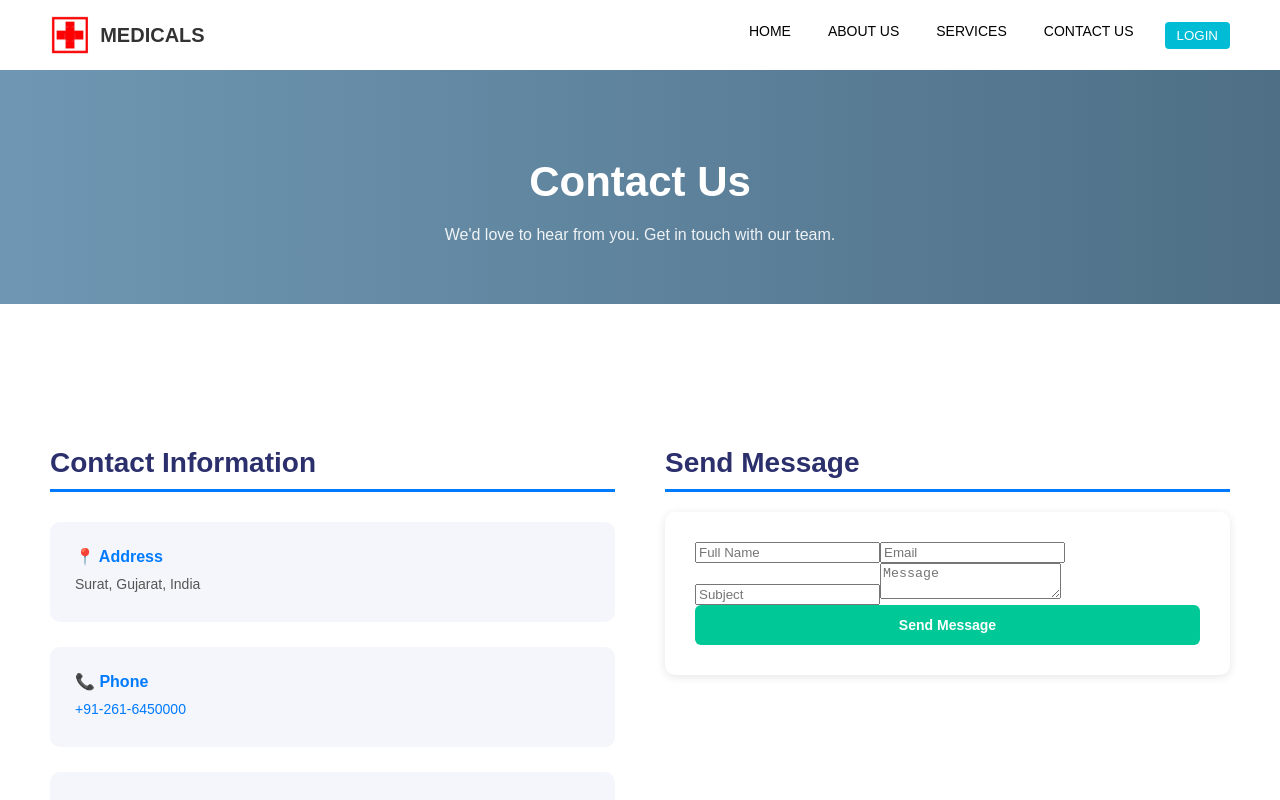
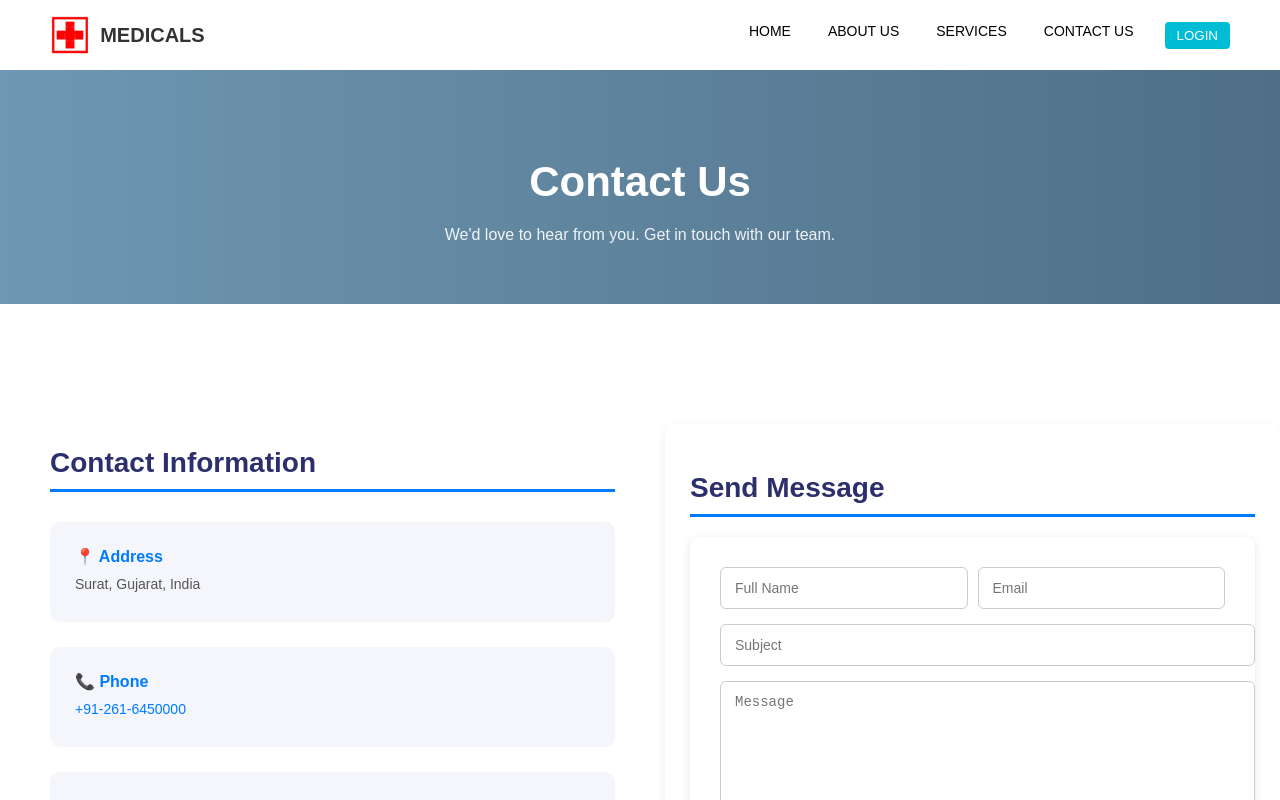
Before and after one commit to AnandJ2006/Frontend-Hospital-Management-System-, a React (Create React App) app: page / in a window 1280 px wide. Both pictures are taken after a click on the button "CONTACT US". Shown: the top 800 px of the page. Built offline with nearby package versions, Linux system fonts and the light colour scheme.

Commit message:
Conatact css update

```diff
--- a/src/App.css
+++ b/src/App.css
@@ -795,3 +795,77 @@
       grid-template-columns: 1fr;
     }
   }
+
+
+
+
+  /* FORM CONTAINER */
+.form-section {
+  background: #ffffff;
+  padding: 25px;
+  border-radius: 10px;
+  box-shadow: 0 4px 12px rgba(0, 0, 0, 0.08);
+  width: 100%;
+}
+
+/* FORM */
+.contact-form {
+  display: flex;
+  flex-direction: column;
+  gap: 15px;
+}
+
+/* INPUT ROW (for name + email + subject) */
+.contact-form .row {
+  display: flex;
+  gap: 10px;
+}
+
+/* INPUT FIELDS */
+.contact-form input,
+.contact-form textarea {
+  width: 100%;
+  padding: 12px 14px;
+  border: 1px solid #ccc;
+  border-radius: 6px;
+  font-size: 14px;
+  outline: none;
+  transition: all 0.3s ease;
+}
+
+/* INPUT FOCUS EFFECT */
+.contact-form input:focus,
+.contact-form textarea:focus {
+  border-color: #007bff;
+  box-shadow: 0 0 5px rgba(0, 123, 255, 0.2);
+}
+
+/* TEXTAREA */
+.contact-form textarea {
+  min-height: 120px;
+  resize: none;
+}
+
+/* BUTTON */
+.submit-btn {
+  background: #16a085;
+  color: white;
+  padding: 12px;
+  border: none;
+  border-radius: 6px;
+  font-size: 16px;
+  cursor: pointer;
+  transition: 0.3s;
+}
+
+/* BUTTON HOVER */
+.submit-btn:hover {
+  background: #138d75;
+}
+
+/* RESPONSIVE */
+@media (max-width: 768px) {
+  .contact-form .row {
+    flex-direction: column;
+  }
+}
--- a/src/pages/Contact.jsx
+++ b/src/pages/Contact.jsx
@@ -96,6 +96,7 @@ const Contact = ({ setCurrentPage }) => {
 
 <form className="contact-form" onSubmit={handleFormSubmit}>
 
+  <div className="row">
     <input
       type="text"
       name="name"
@@ -113,6 +114,7 @@ const Contact = ({ setCurrentPage }) => {
       onChange={handleInputChange}
       required
     />
+  </div>
 
   <input
     type="text"
```
Lines whose indentation alone changed are shown as unchanged.
